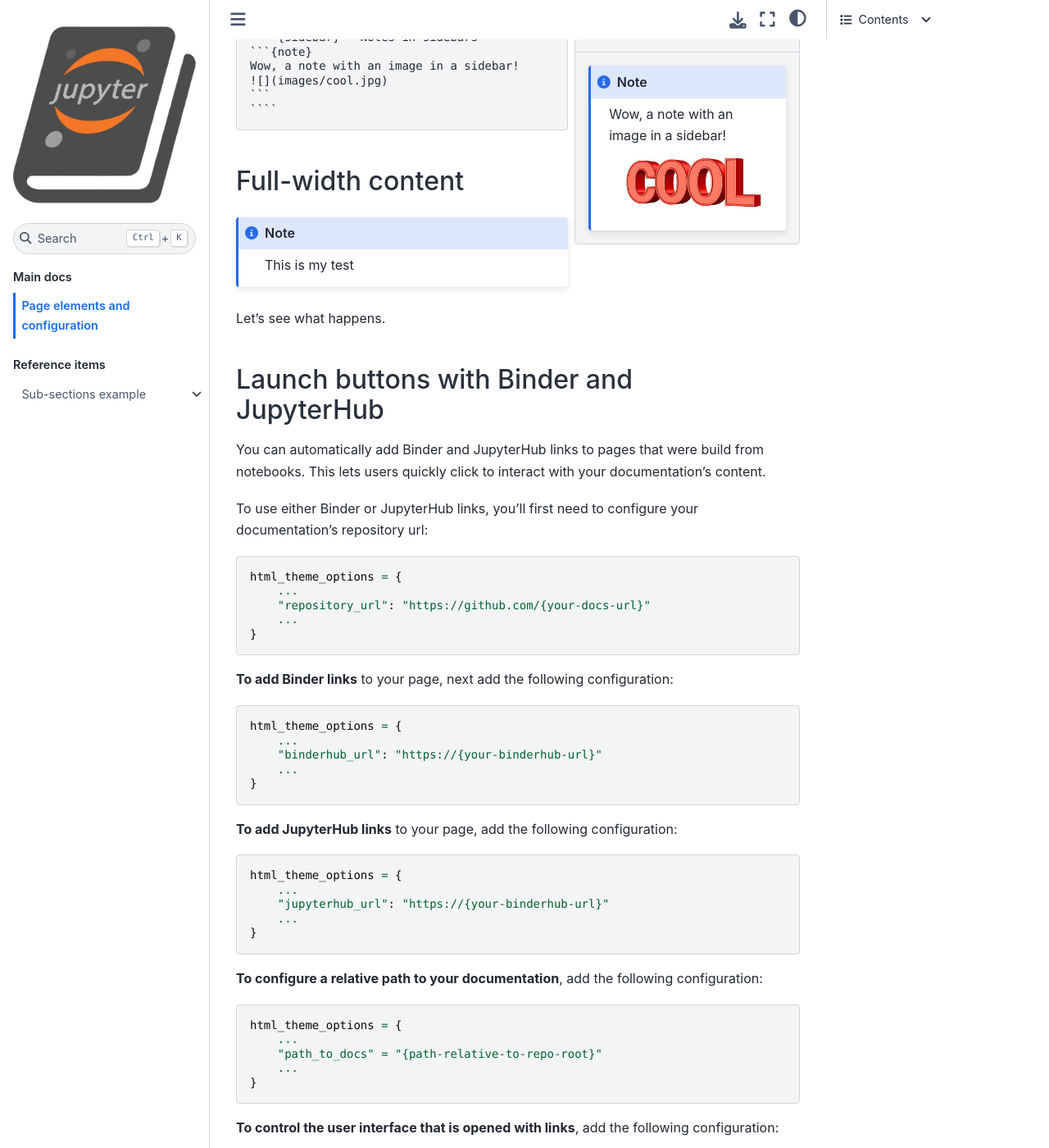
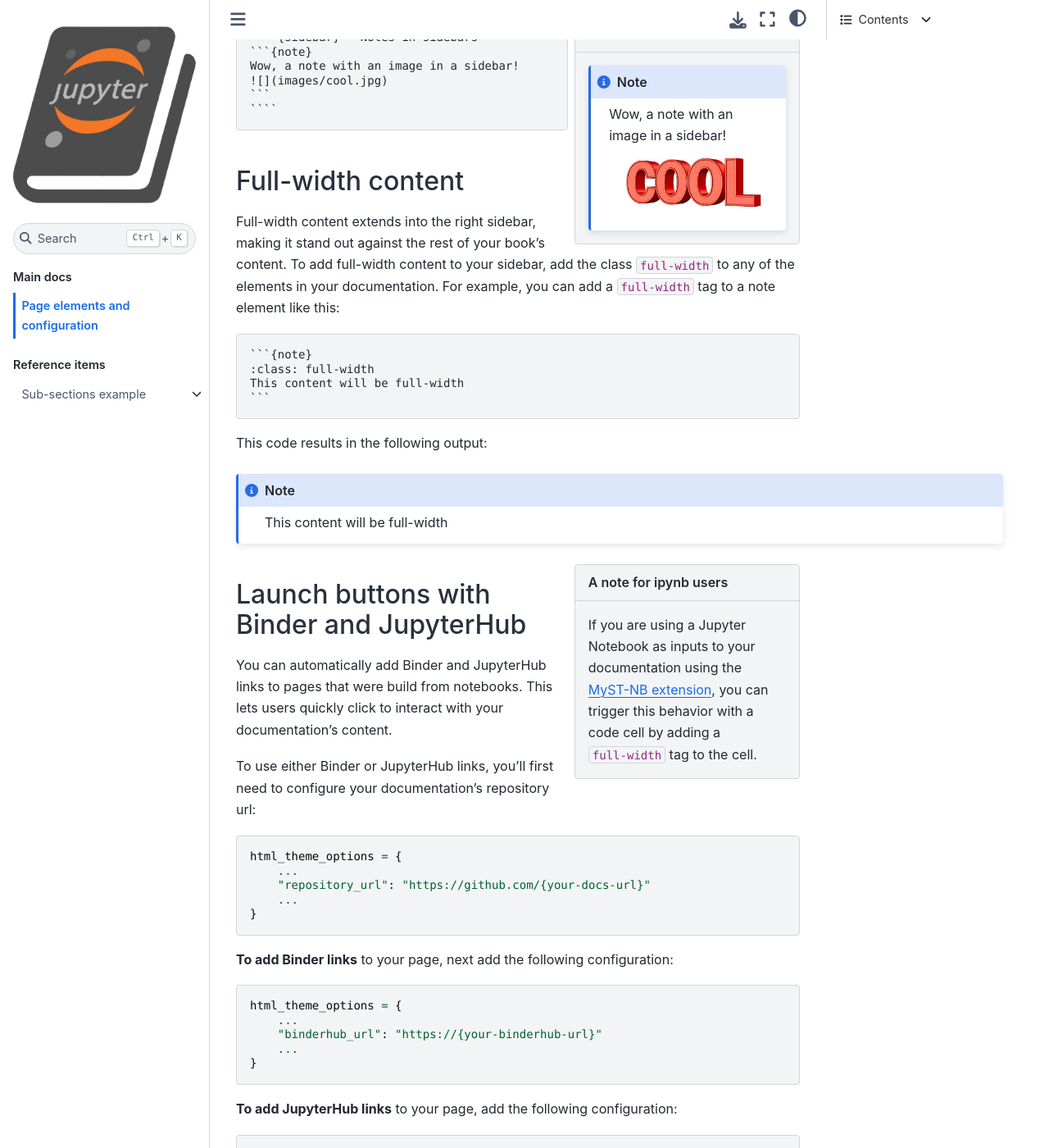
Before and after one commit to executablebooks/sphinx-book-theme, a Sphinx documentation site: the page built from docs/layout.md, in a window 1280 px wide and 1400 px high, scrolled down 822 px. Shown: the whole window at 82% size. Built offline with Sphinx 7.4.7 and the Sphinx Book theme 1.1.4, drawn with Linux system fonts in a browser that asks for light colours; pages that are not in the unit, such as notebooks, are missing from menus.

Commit message:
full width css class

`````diff
--- a/docs/layout.md
+++ b/docs/layout.md
@@ -57,12 +57,30 @@
 
 ## Full-width content
 
+Full-width content extends into the right sidebar, making it stand out against
+the rest of your book's content. To add full-width content to your sidebar, add the
+class `full-width` to any of the elements in your documentation. For example, you can
+add a `full-width` tag to a note element like this:
+
+````
 ```{note}
-:class: tag_full_width
-This is my test
+:class: full-width
+This content will be full-width
+```
+````
+
+This code results in the following output:
+
+```{note}
+:class: full-width
+This content will be full-width
 ```
 
-Let's see what happens.
+```{sidebar} A note for ipynb users
+If you are using a Jupyter Notebook as inputs to your documentation using the
+[MyST-NB extension](https://myst-nb.readthedocs.io/en/latest/), you can trigger
+this behavior with a code cell by adding a `full-width` tag to the cell.
+```
 
 ## Launch buttons with Binder and JupyterHub
 
--- a/sphinx_book_theme/static/sphinx-book-theme.css
+++ b/sphinx_book_theme/static/sphinx-book-theme.css
@@ -90,8 +90,9 @@
     margin: 1em;
     padding: .2em 1.5em; } }
 
-div.cell.tag_full_width, div.full-width {
-  width: 134% !important; }
+@media (min-width: 768px) {
+  div.cell.tag_full-width, div.cell.tag_full_width, div.full_width, div.full-width {
+    width: 134% !important; } }
 
 blockquote {
   margin: 1em;
--- a/sphinx_book_theme/static/sphinx-book-theme.scss
+++ b/sphinx_book_theme/static/sphinx-book-theme.scss
@@ -149,8 +149,10 @@
     }
 }
 
-div.cell.tag_full_width, div.full-width {
-    width: 134% !important;
+@media (min-width: $breakpoint-md) {
+    div.cell.tag_full-width, div.cell.tag_full_width, div.full_width, div.full-width {
+        width: 134% !important;
+    }
 }
 
 blockquote {
`````
